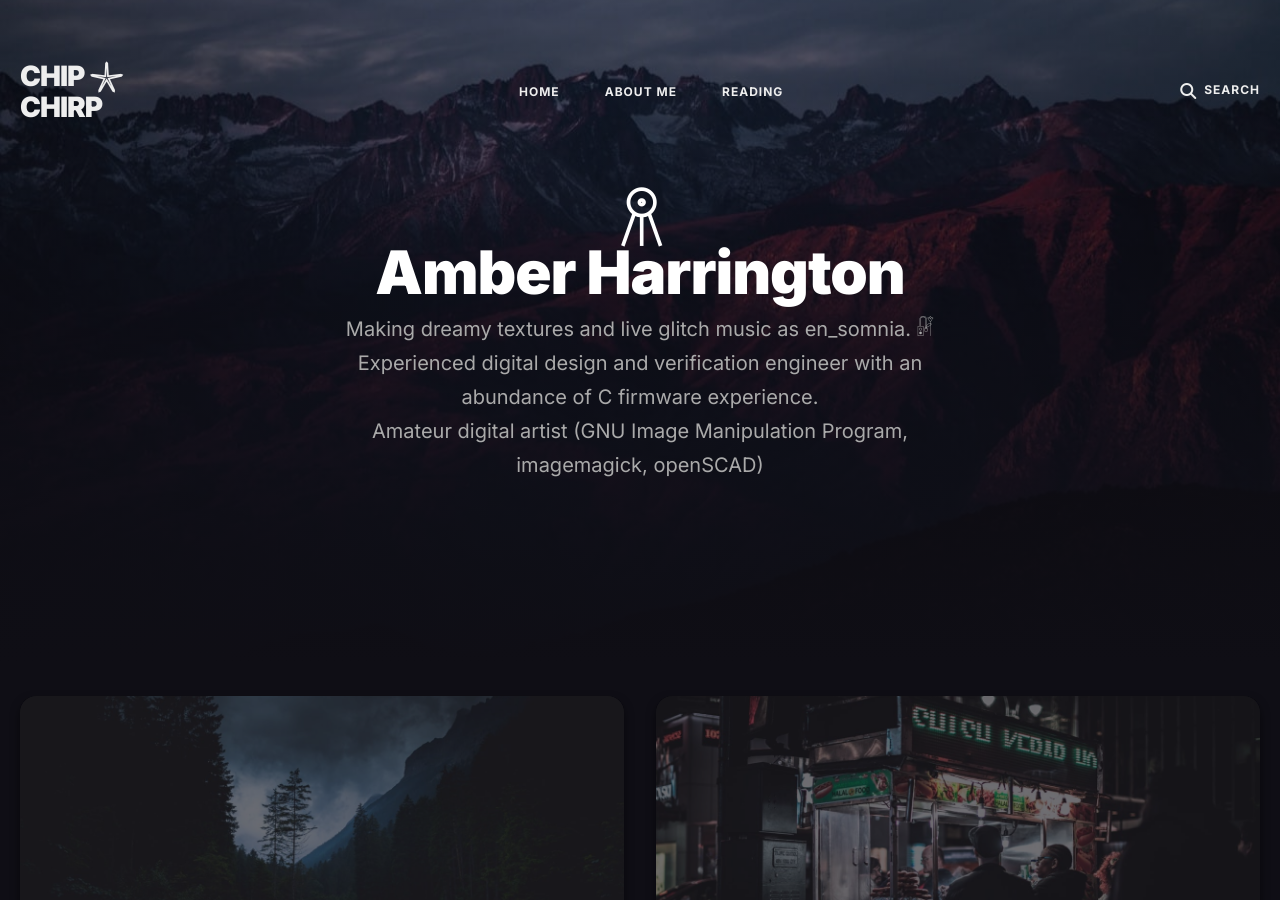
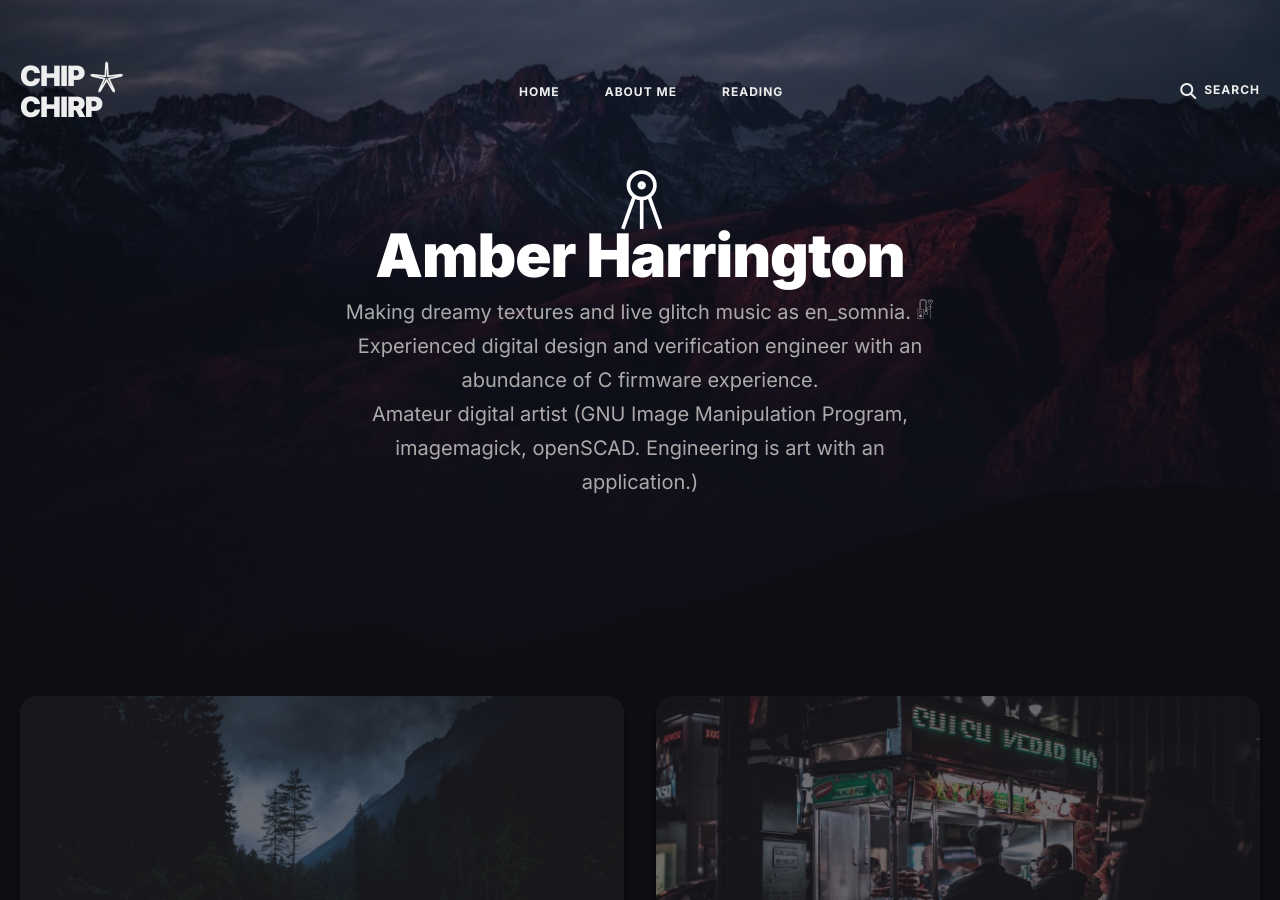
Before and after one commit to KO0I/KO0I.github.io, a Jekyll site: the page built from index.html, in a window 1280 px wide and 900 px high. Built offline with Jekyll 4.4.1, drawn with Linux system fonts in a browser that asks for light colours; the list of posts is cut into pages by our own code.

Commit message:
Update settings.yml
Added rss footer attempt

```diff
--- a/_data/settings.yml
+++ b/_data/settings.yml
@@ -38,7 +38,7 @@
 hero:
   title: 𓇶<br>Amber Harrington
 #<br>𓏞
-  description:  Making dreamy textures and live glitch music as en_somnia. 𓏞<br>Experienced digital design and verification engineer with an abundance of C firmware experience.<br>Amateur digital artist (GNU Image Manipulation Program, imagemagick, openSCAD)
+  description:  Making dreamy textures and live glitch music as en_somnia. 𓏞<br>Experienced digital design and verification engineer with an abundance of C firmware experience.<br>Amateur digital artist (GNU Image Manipulation Program, imagemagick, openSCAD. Engineering is art with an application.)
   image: '/images/06.jpg'
 
 
@@ -64,6 +64,7 @@
 - {icon: "fa-brands fa-youtube", name: "Youtube", link: "https://youtube.com/@chipchirp_en_somnia"}
 - {icon: "fa-brands fa-github", name: "Github", link: "https://github.com/KO0I"}
 #- {icon: "fa-brands fa-vimeo-v", name: "Vimeo", link: "https://vimeo.com/"}
+- {icon: "fa-solid fa-rss", name: "powRSS", link: "https://powrss.com/"}
 
 # Example of adding a new link to the footer - {icon: "fa-brands fa-mastodon", name: "Mastodon", link: "https://mastodon.social/"}
 # Other icons can be found at https://fontawesome.com/icons
```
